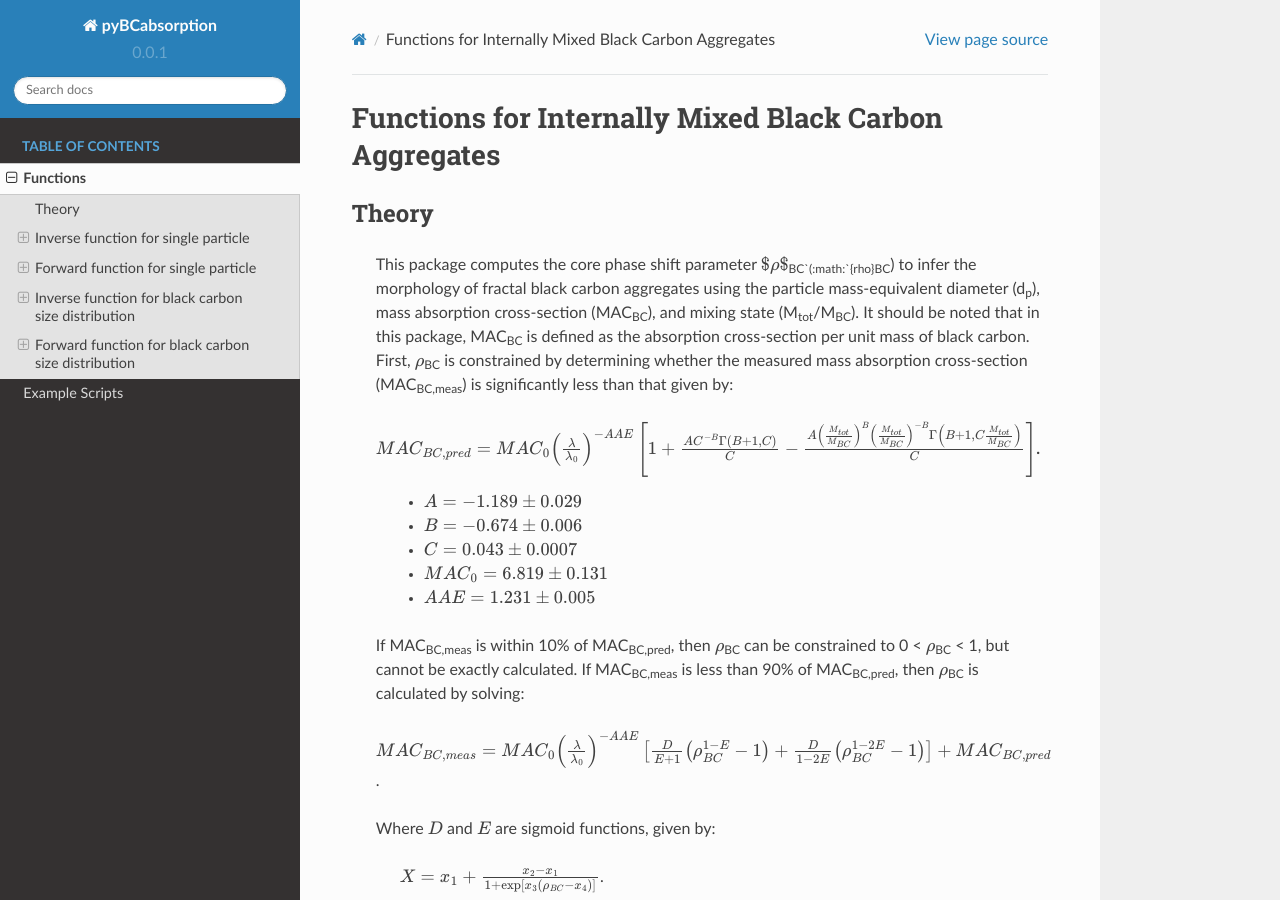
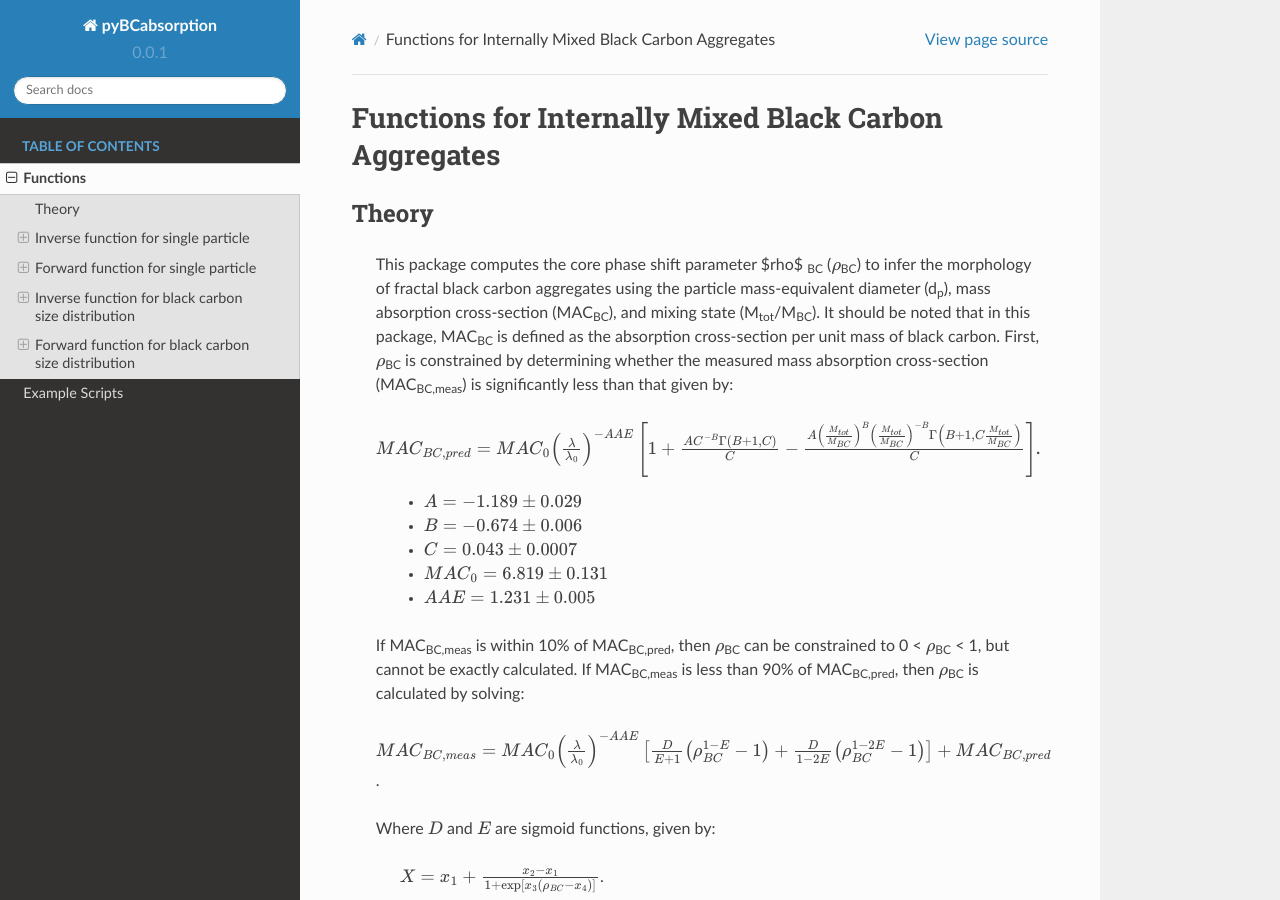
Before and after one commit to beelerpayton/FracScatt, a Sphinx documentation site: the page built from docs/source/functions.rst, in a window 1280 px wide and 900 px high. Built offline with Sphinx 7.4.7 and the Read the Docs theme 2.0.0, drawn with Linux system fonts in a browser that asks for light colours; pages that are not in the unit, such as notebooks, are missing from menus; part of the change alters nothing that is shown.

Commit message:
Update functions.rst

```diff
--- a/docs/source/functions.rst
+++ b/docs/source/functions.rst
@@ -4,7 +4,7 @@ Functions for Internally Mixed Black Carbon Aggregates
 Theory
 ---------------------------------
 
-   This package computes the core phase shift parameter :math:`$\rho$`\ :sub:`BC`(:math:`{\rho}`\ :sub:`BC`) to infer the morphology of fractal black carbon aggregates using the particle mass-equivalent diameter (d\ :sub:`p`), mass absorption cross-section (MAC\ :sub:`BC`), and mixing state (M\ :sub:`tot`/M\ :sub:`BC`). It should be noted that in this package, MAC\ :sub:`BC` is defined as the absorption cross-section per unit mass of black carbon. First, :math:`{\rho}`\ :sub:`BC` is constrained by determining whether the measured mass absorption cross-section (MAC\ :sub:`BC,meas`) is significantly less than that given by:
+   This package computes the core phase shift parameter $\rho$ :sub:`BC` (:math:`{\rho}`\ :sub:`BC`) to infer the morphology of fractal black carbon aggregates using the particle mass-equivalent diameter (d\ :sub:`p`), mass absorption cross-section (MAC\ :sub:`BC`), and mixing state (M\ :sub:`tot`/M\ :sub:`BC`). It should be noted that in this package, MAC\ :sub:`BC` is defined as the absorption cross-section per unit mass of black carbon. First, :math:`{\rho}`\ :sub:`BC` is constrained by determining whether the measured mass absorption cross-section (MAC\ :sub:`BC,meas`) is significantly less than that given by:
 
    :math:`{MAC_{BC,pred}=MAC_0\left (\frac{\lambda}{\lambda_0} \right)^{-AAE}\left[1+\frac{AC^{-B}\Gamma(B+1,C)}{C}-\frac{A\left(\frac{M_{tot}}{M_{BC}}\right)^{B}\left(\frac{M_{tot}}{M_{BC}}\right)^{-B}\Gamma\left(B+1,C\frac{M_{tot}}{M_{BC}}\right)}{C}\right]}`.
 	- :math:`{A=-1.189\pm0.029}`
```
